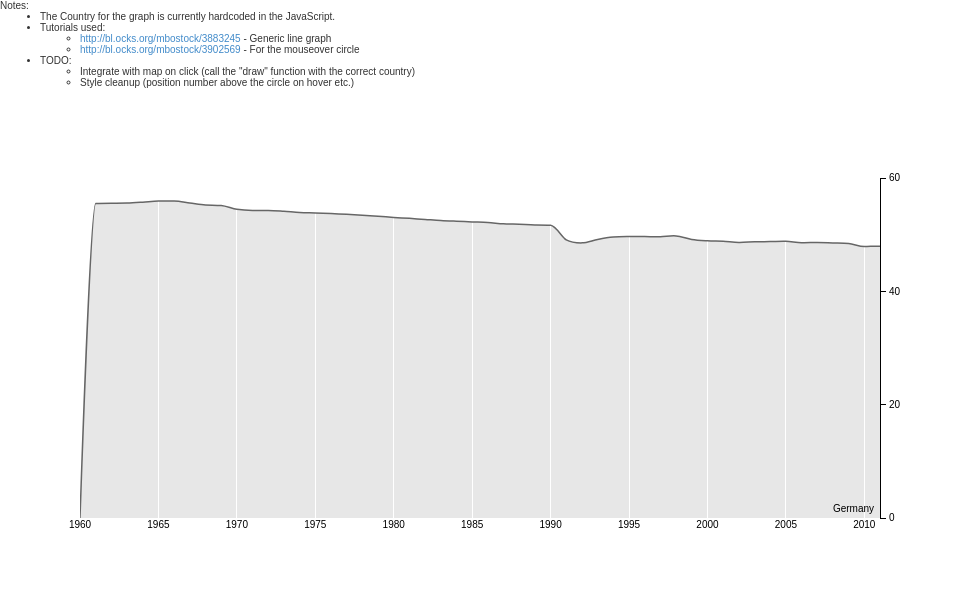
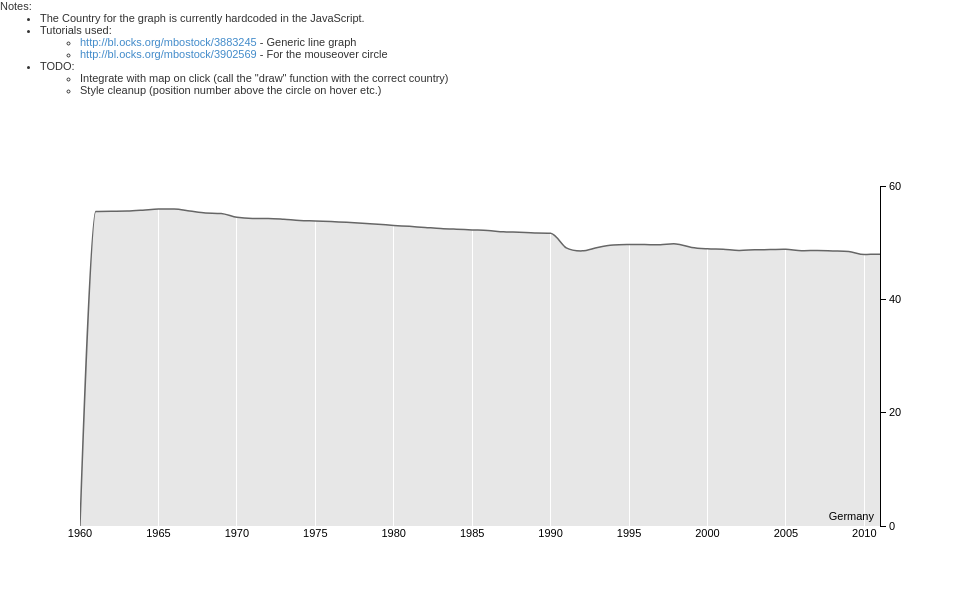
Before and after one commit to setriosdomain/WorldMapIndicators, a plain HTML site: page Index_line.html in a window 1280 px wide. Shown: the whole page, without its empty margins (0-964 px from the left). Drawn offline with Linux system fonts and the light colour scheme.

Commit message:
Minor font adjustment

```diff
--- a/Index_line.html
+++ b/Index_line.html
@@ -10,7 +10,7 @@
 <script type="text/javascript" src="js/bootstrap.min.js"></script>
 <style>
 body {
-  font: 10px sans-serif;
+  font: 11px sans-serif;
   margin: 0;
 }
 
```
